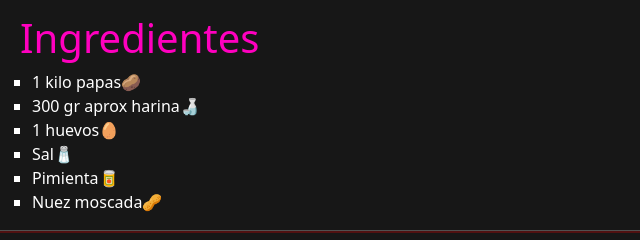
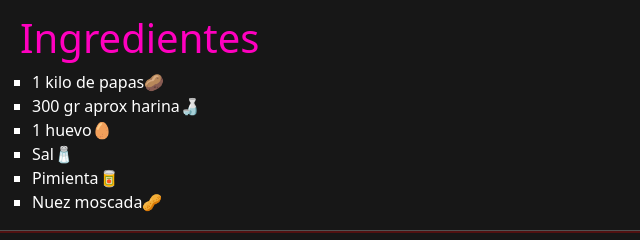
Before and after one commit to Santiago235v902/Cocina-con-Magia, a plain HTML site: page assets/html/RecetaDeÑoquis.html in a window 1280 px wide. Shown: the part 465-705 px from the top of the page, 0-640 px from the left. Drawn offline with nearby package versions, Linux system fonts and the light colour scheme.

Commit message:
Update RecetaDeÑoquis.html

```diff
--- a/assets/html/RecetaDeÑoquis.html
+++ b/assets/html/RecetaDeÑoquis.html
@@ -60,9 +60,9 @@
 <section>
     <h1>Ingredientes</h1>
     <ul type="square">
-        <li> 1 kilo papas🥔</li>
+        <li> 1 kilo de papas🥔</li>
         <li> 300 gr aprox harina🍶</li>
-        <li> 1 huevos🥚</li>
+        <li> 1 huevo🥚</li>
         <li> Sal🧂</li>
         <li> Pimienta🥫</li>
         <li> Nuez moscada🥜</li>
```
